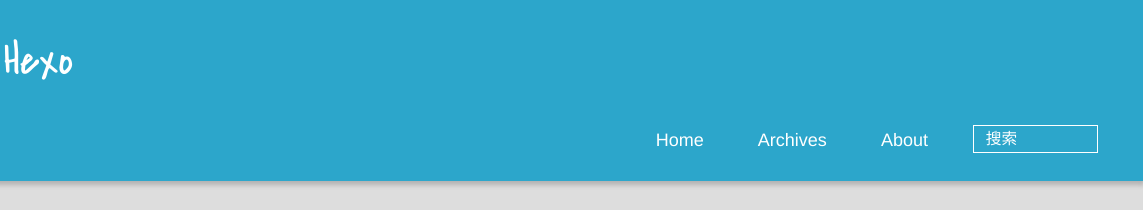
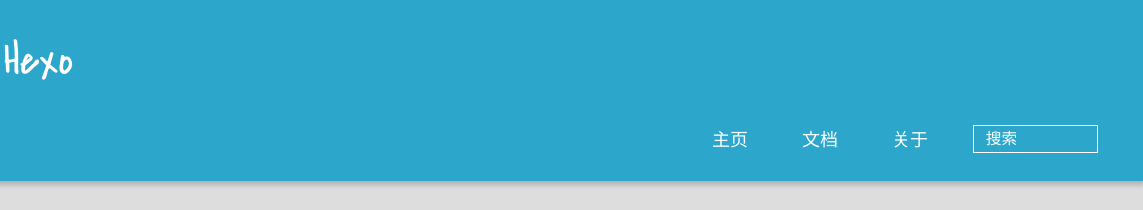
Before and after one commit to leisureton/leisureton.github.com, a plain HTML site: page 2015/10/01/hello-world/index.html in a window 1280 px wide. Shown: the top 210 px of the page, 137-1280 px from the left. Drawn offline with Linux system fonts and the light colour scheme; a script that the page names is missing.

Commit message:
Site updated: 2015-10-02 22:56:57

```diff
--- a/2015/10/01/hello-world/index.html
+++ b/2015/10/01/hello-world/index.html
@@ -57,11 +57,11 @@ Quick">
 				<ul>
 					<ul>
 
-						<li><a href="/">Home</a></li>
+						<li><a href="/">主页</a></li>
 
-						<li><a href="/archives">Archives</a></li>
+						<li><a href="/archives">文档</a></li>
 
-						<li><a href="/about">About</a></li>
+						<li><a href="/about">关于</a></li>
 
 					<li>
 
--- a/index.html
+++ b/index.html
@@ -53,11 +53,11 @@
 				<ul>
 					<ul>
 
-						<li><a href="/">Home</a></li>
+						<li><a href="/">主页</a></li>
 
-						<li><a href="/archives">Archives</a></li>
+						<li><a href="/archives">文档</a></li>
 
-						<li><a href="/about">About</a></li>
+						<li><a href="/about">关于</a></li>
 
 					<li>
 
```
Also changed, not shown: archives/2015/10/index.html (+3 -3 lines), archives/2015/index.html (+3 -3 lines), archives/index.html (+3 -3 lines).
